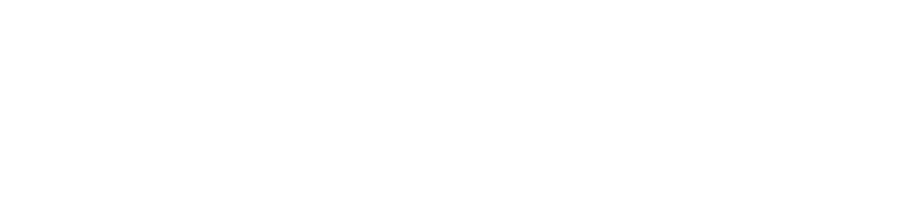
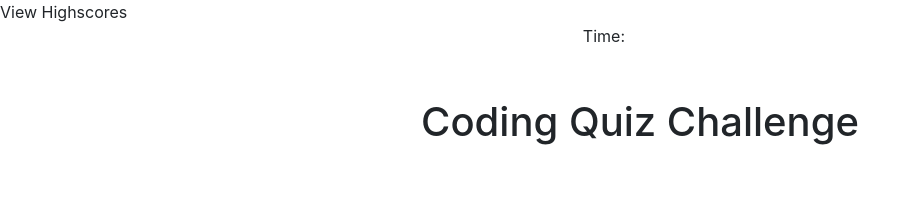
Before and after one commit to DanielleByrne/gt-coding-quiz-homework, a plain HTML site: page index.html in a window 1280 px wide. Shown: the whole page, without its empty margins (0-921 px from the left). Drawn offline with nearby package versions, Linux system fonts and the light colour scheme.

Commit message:
initial html and css, added bootstrap

```diff
--- a/assets/css/style.css
+++ b/assets/css/style.css
@@ -0,0 +1,9 @@
+h1{
+text-align: center;
+margin: auto;
+padding: 50px;
+}
+
+.timer{
+    text-align: right;
+}
--- a/index.html
+++ b/index.html
@@ -4,8 +4,28 @@
     <meta charset="UTF-8" />
     <meta name="viewport" content="width=device-width, initial-scale=1.0" />
     <title>Coding Quiz</title>
+    <link
+      rel="stylesheet"
+      href="https://stackpath.bootstrapcdn.com/bootstrap/4.5.0/css/bootstrap.min.css"
+      integrity="sha384-9aIt2nRpC12Uk9gS9baDl411NQApFmC26EwAOH8WgZl5MYYxFfc+NcPb1dKGj7Sk"
+      crossorigin="anonymous"
+    />
     <link rel="stylesheet" href="./assets/css/style.css" />
   </head>
-  <body></body>
+  <header>
+    <div class="row">
+      <div class="col-sm-6">
+        <div class="highscores">View Highscores</div>
+        <div class="timer">Time:</div>
+      </div>
+    </div>
+  </header>
+  <body>
+    <div class="row">
+      <div class="col-sm">
+        <h1>Coding Quiz Challenge</h1>
+      </div>
+    </div>
+  </body>
   <script src="./assets/scripts/script.js"></script>
 </html>
```
Also changed, not shown: assets/scripts/script.js (+13 -1 lines), 1 other file.
